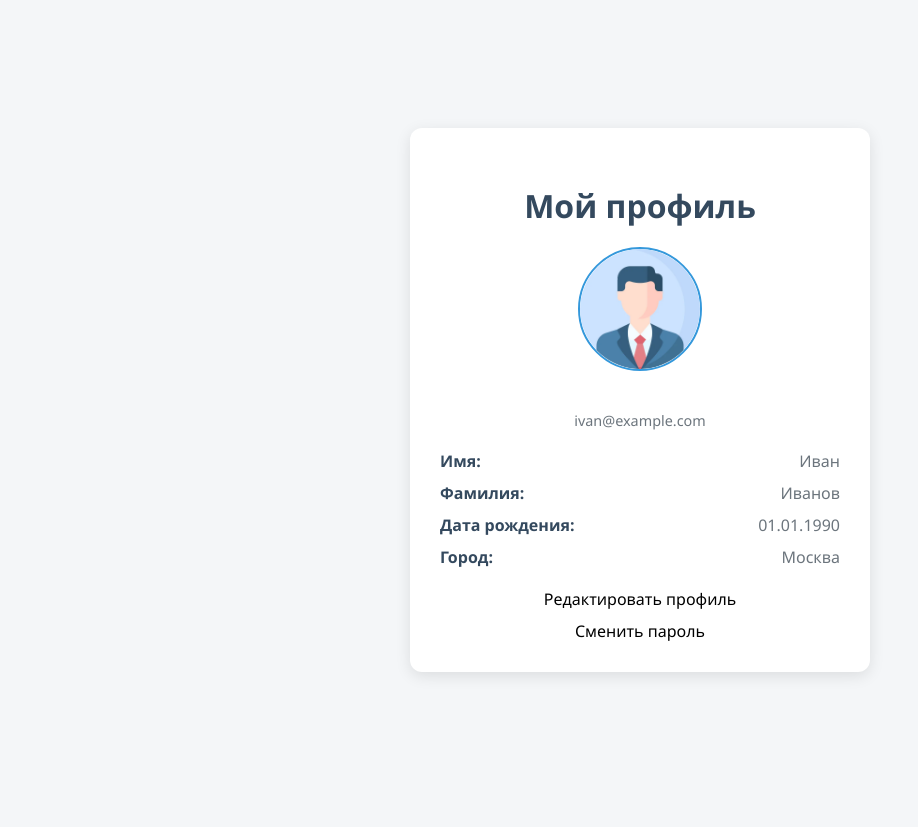
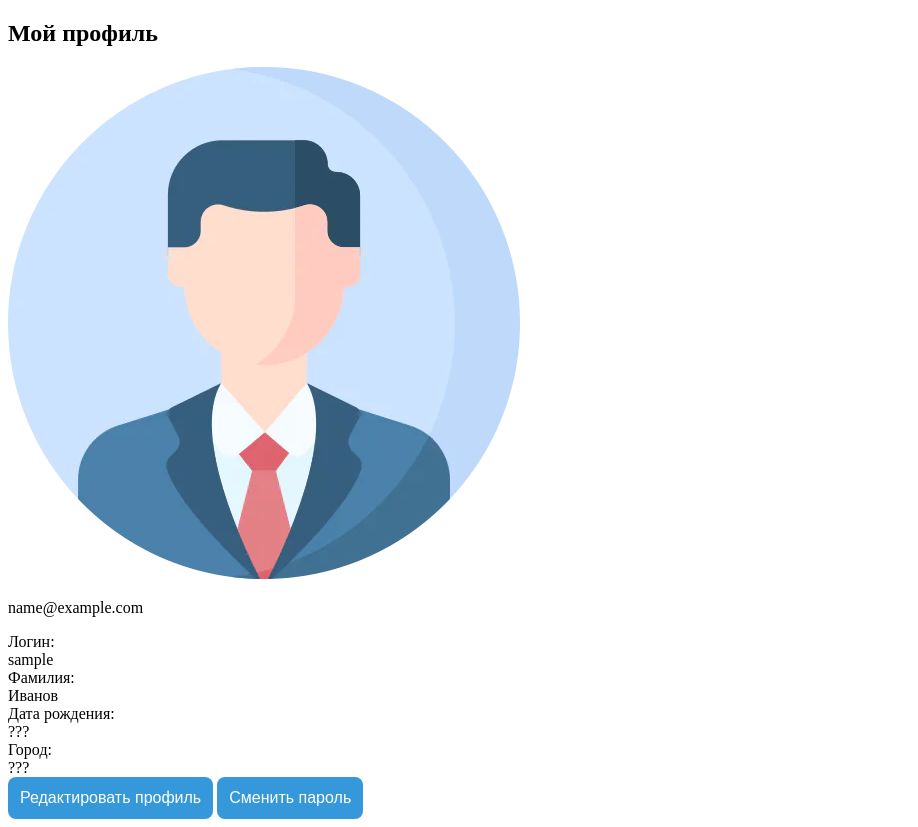
Before and after one commit to Giposfila/WebApp, a Django app: template webapp/usersapp/templates/usersapp/profile.html in a window 1280 px wide. Shown: the whole page, without its empty margins (0-918 px from the left). Before the commit the page ends 676 px from the top, so only its background shows below. Run offline with Django 5.2, Linux system fonts and the light colour scheme; the template is opened without the code that fills it: most values are stand-ins (such as "Sample title", 1, 10 or a date in 2020).

Commit message:
В профиле данные пользователя

```diff
--- a/webapp/usersapp/static/usersapp/css/profilestyle.css
+++ b/webapp/usersapp/static/usersapp/css/profilestyle.css
@@ -1,74 +1,36 @@
-/* Общие стили */
-body {
-    font-family: 'Segoe UI', Tahoma, Geneva, Verdana, sans-serif;
-    margin: 0;
-    padding: 0;
-    background: #f4f6f8;
-    display: flex;
-    justify-content: center;
-    align-items: center;
-    height: 100vh;
-}
-
-.profile-container {
-    background: white;
-    border-radius: 12px;
-    box-shadow: 0 4px 15px rgba(0, 0, 0, 0.1);
-    width: 100%;
-    max-width: 400px;
-    padding: 30px;
-    text-align: center;
-}
-
-.profile-container h2 {
-    color: #34495e;
-    margin-bottom: 20px;
-    font-size: 2em;
-    font-weight: bold;
-}
-
-.profile-avatar {
-    width: 120px;
-    height: 120px;
-    border-radius: 50%;
-    object-fit: cover;
-    margin-bottom: 15px;
-    border: 2px solid #3498db;
-}
-
-.profile-email {
-    font-size: 0.9em;
-    color: #6c757d;
-    margin-bottom: 20px;
-}
-
-.profile-info {
+/* Стили для формы редактирования */
+.profile-edit-form {
     display: flex;
     flex-direction: column;
-    gap: 10px;
+    gap: 15px;
     margin-top: 20px;
-    text-align: left;
 }
 
 .info-item {
     display: flex;
-    justify-content: space-between;
+    flex-direction: column;
+    text-align: left;
 }
 
-.info-label {
+.info-item label {
     font-weight: bold;
     color: #34495e;
+    margin-bottom: 5px;
 }
 
-.info-value {
-    color: #6c757d;
+.info-item input,
+.info-item select {
+    padding: 10px;
+    border: 1px solid #ced4da;
+    border-radius: 8px;
+    font-size: 1em;
+    transition: border-color 0.3s;
 }
 
-.profile-actions {
-    margin-top: 20px;
-    display: flex;
-    flex-direction: column;
-    gap: 10px;
+.info-item input:focus,
+.info-item select:focus {
+    border-color: #3498db;
+    outline: none;
 }
 
 button {
@@ -94,20 +56,3 @@ button:hover {
     margin-bottom: 15px;
     border: 1px solid #f5c6cb;
 }
-
-p {
-    margin-top: 20px;
-    font-size: 0.9em;
-    color: #6c757d;
-}
-
-p a {
-    color: #3498db;
-    text-decoration: none;
-    font-weight: bold;
-    transition: color 0.3s;
-}
-
-p a:hover {
-    color: #2980b9;
-}
--- a/webapp/usersapp/templates/usersapp/profile.html
+++ b/webapp/usersapp/templates/usersapp/profile.html
@@ -12,12 +12,12 @@
     <div class="profile-container">
         <h2>Мой профиль</h2>
         <img src="{% static 'usersapp/img/profileicon.png' %}" alt="Аватар" class="profile-avatar">
-        <p class="profile-email">ivan@example.com</p>
+        <p class="profile-email">{{email}}</p>
 
         <div class="profile-info">
             <div class="info-item">
-                <span class="info-label">Имя:</span>
-                <span class="info-value">Иван</span>
+                <span class="info-label">Логин:</span>
+                <span class="info-value">{{username}}</span>
             </div>
             <div class="info-item">
                 <span class="info-label">Фамилия:</span>
@@ -25,17 +25,17 @@
             </div>
             <div class="info-item">
                 <span class="info-label">Дата рождения:</span>
-                <span class="info-value">01.01.1990</span>
+                <span class="info-value">???</span>
             </div>
             <div class="info-item">
                 <span class="info-label">Город:</span>
-                <span class="info-value">Москва</span>
+                <span class="info-value">???</span>
             </div>
         </div>
 
         <div class="profile-actions">
-            <a class="button">Редактировать профиль</a>
-            <a class="button">Сменить пароль</a>
+           <button> <a class="button">Редактировать профиль</a></button>
+            <button> <a class="button">Сменить пароль</a></button>
         </div>
     </div>
 </body>
```
Also changed, not shown: webapp/usersapp/templates/usersapp/profile_edit.html (added, +13 -0 lines), webapp/usersapp/views.py (+9 -1 lines), webapp/db.sqlite3.
